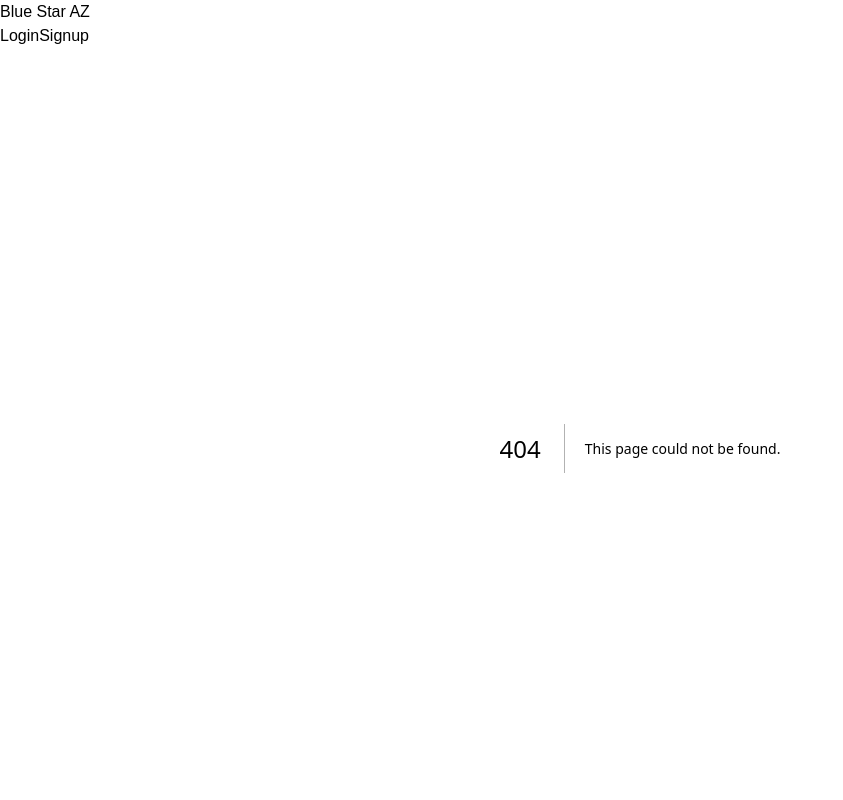
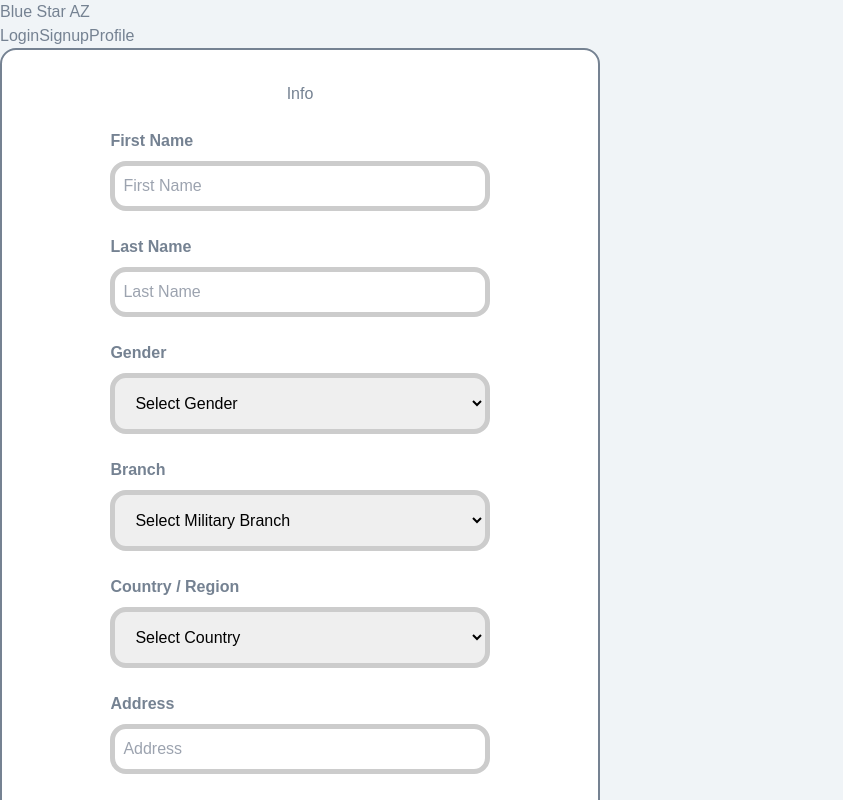
Before and after one commit to LU347/blue-star-az, a Next.js app in the folder blue-star-frontend/: page /signup/userInfo in a window 1280 px wide. Before the commit this address had no page. Shown: the top 800 px of the page, without its empty margins (0-843 px from the left). Built offline with nearby package versions, Linux system fonts and the light colour scheme.

Commit message:
Submit user info form

```diff
--- /dev/null
+++ b/blue-star-frontend/src/app/signup/userInfo/page.tsx
@@ -0,0 +1,104 @@
+import FormComponent from "@/components/FormComponent/Form";
+
+const UserInfo: React.FC = () => {
+    const formFields = [
+        {
+            name: "first_name",
+            label: "First Name",
+            type: "text",
+            placeholder: "First Name",
+            ariaLabel: "first_name_label",
+        },
+        {
+            name: "last_name",
+            label: "Last Name",
+            type: "text",
+            placeholder: "Last Name",
+            ariaLabel: "last_name_label",
+        },
+        {
+            name: "gender",
+            label: "Gender",
+            type: "select",
+            placeholder: "Select Gender",
+            ariaLabel: "gender_label",
+            options: [
+                { value: "male", label: "Male" },
+                { value: "female", label: "Female" },
+            ]
+        },
+        {
+            name: "military_branch",
+            label: "Branch",
+            type: "select",
+            placeholder: "Select Military Branch",
+            ariaLabel: "military_branch_label",
+            options: [
+                { value: "air_force", label: "Air Force" },
+                { value: "army", label: "Army" },
+                { value: "coast_guard", label: "Coast Guard"},
+                { value: "marines", label: "Marines" },
+                { value: "navy", label: "Navy" },
+                { value: "space_force", label: "Space Force" }
+            ]
+        },
+        {
+            name: "country",
+            label: "Country / Region",
+            type: "select",
+            placeholder: "Select Country",
+            ariaLabel: "country_label",
+            //TODO: Add more countries
+            options: [
+                { value: "us", label: "United States" },
+                { value: "australia", label: "Australia" },
+                { value: "bahrain", label: "Bahrain" },
+                { value: "belgium", label: "Belgium" },
+                { value: "djibouti", label: "Djibouti" },
+                { value: "germany", label: "Germany" },
+                { value: "italy", label: "Italy" },
+                { value: "japan", label: "Japan" },
+                { value: "south_korea", label: "South Korea" },
+            ]
+        },
+        {
+            name: "address",
+            label: "Address",
+            type: "text",
+            placeholder: "Address",
+            ariaLabel: "address_label",
+        },
+        {
+            name: "city",
+            label: "City / Town",
+            type: "text",
+            placeholder: "City / Town",
+            ariaLabel: "city_label",
+        },
+        {
+            //TODO: Replace w/ select?
+            name: "state",
+            label: "State / Province",
+            type: "text",
+            placeholder: "State / Province",
+            ariaLabel: "state_label",
+        },
+    ]
+
+    return (
+        <div className="flex flex-col items-center justify-center h-screen">
+            <FormComponent
+                title="Info"
+                action="/userInfo"
+                formName="infoForm"
+                fields={formFields}
+                buttonText="Submit"
+                linkText="View Profile"
+                linkHref="/profile"
+                ariaLabel="Info Form"
+            />
+        </div>
+    );
+};
+
+export default UserInfo;
--- a/blue-star-frontend/src/components/FormComponent/Form.tsx
+++ b/blue-star-frontend/src/components/FormComponent/Form.tsx
@@ -7,6 +7,7 @@ interface FormField {
     type: string;
     placeholder: string;
     ariaLabel: string;
+    options?: { value: string; label: string }[];
 }
 
 interface FormComponentProps {
@@ -37,12 +38,30 @@ const FormComponent: React.FC<FormComponentProps> = ({
                 {fields.map((field, index) => (
                     <div key={index} className={styles.formField}>
                         <label htmlFor={field.name}>{field.label}</label>
+                        {
+                            field.type === "select" ? (
+                                <select
+                                    name={field.name}
+                                    aria-labelledby={field.ariaLabel}
+                                    defaultValue=""
+                                >
+                                    <option value="">{field.placeholder}</option>
+                                    {
+                                        field.options?.map((option, idx) => (
+                                            <option key={idx} value={option.value}>{option.label}</option>
+                                        ))
+                                    }
+                                </select>
+                            ) : (
                                 <input
                                     name={field.name}
                                     type={field.type}
                                     placeholder={field.placeholder}
                                     aria-labelledby={field.ariaLabel}
                                 />
+                            )
+                        }
+
                     </div>
                 ))}
                 <button type="submit">{buttonText}</button>
--- a/blue-star-frontend/src/components/FormComponent/FormComponent.module.css
+++ b/blue-star-frontend/src/components/FormComponent/FormComponent.module.css
@@ -45,7 +45,6 @@
     font-size: 1rem;
     border: 0.313rem solid #ccc;
     border-radius: 1rem;
-    color: black;
 }
 
 .form input:focus {
@@ -63,15 +62,23 @@
     transition: background-color 0.3s ease;
 }
 
-.formField {
-    margin: 0.25rem;
-}
-
 .form button:hover {
     background-color: #1f4582;
 }
 
 .formField {
+    margin: 0.25rem;
     display: flex;
     flex-direction: column;
 }
+
+.formField select {
+    padding: 1rem;
+    border: 0.313rem solid #ccc;
+    border-radius: 1rem;
+    color: black;
+}
+
+.formField input[type=text] {
+    color: black;
+}
--- a/blue-star-frontend/src/components/Navbar.tsx
+++ b/blue-star-frontend/src/components/Navbar.tsx
@@ -9,12 +9,15 @@ export default function Navbar() {
                 </Link>
             </div>
             <div className="flex items-center space-x-4">
-                <Link href="login" className="px-4 py-2 rounded">
+                <Link href="/login" className="px-4 py-2 rounded">
                     Login
                 </Link>
                 <Link href="/signup" className="px-4 py-2 rounded">
                     Signup
                 </Link>
+                <Link href="/profile" className="px-4 py-2 rounded">
+                    Profile
+                </Link>
             </div>
         </div>
     )
```
Also changed, not shown: blue-star-frontend/src/app/profile/page.tsx (added, +8 -0 lines). Lines whose indentation alone changed are shown as unchanged.
